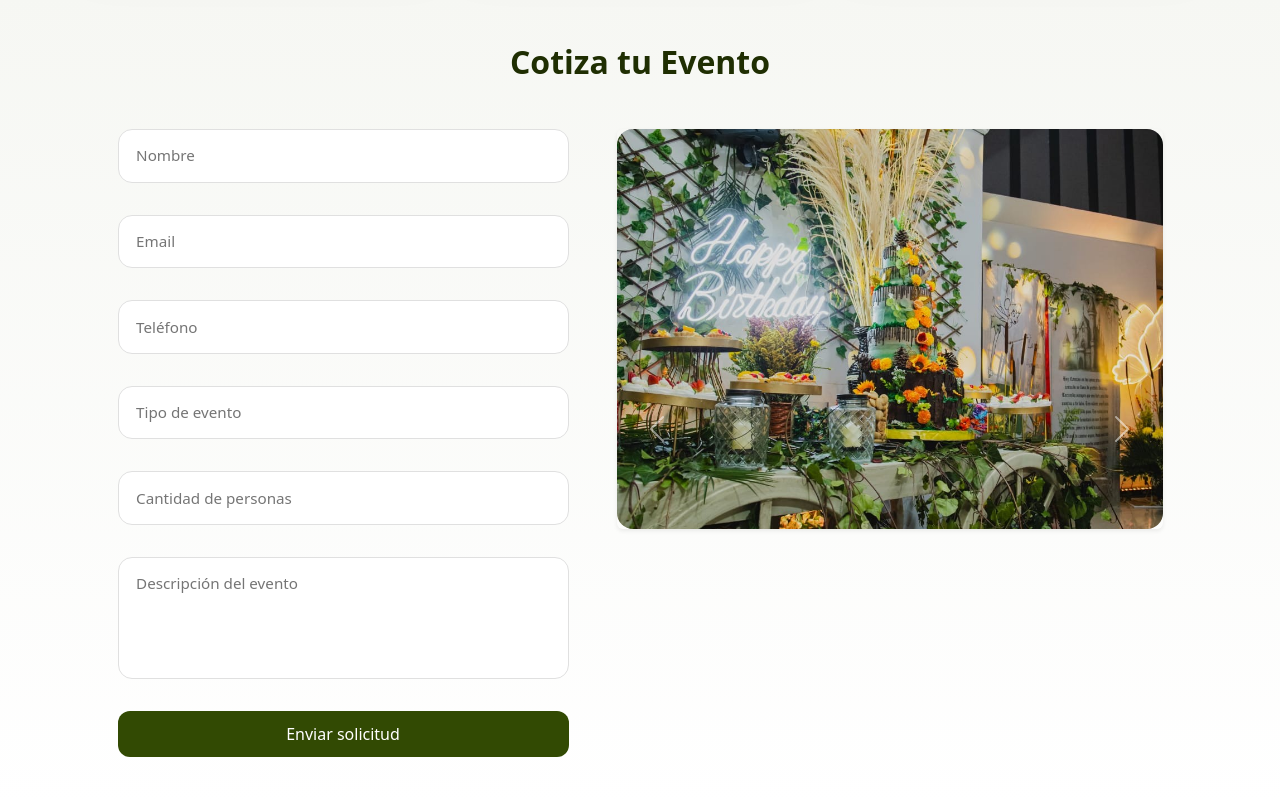
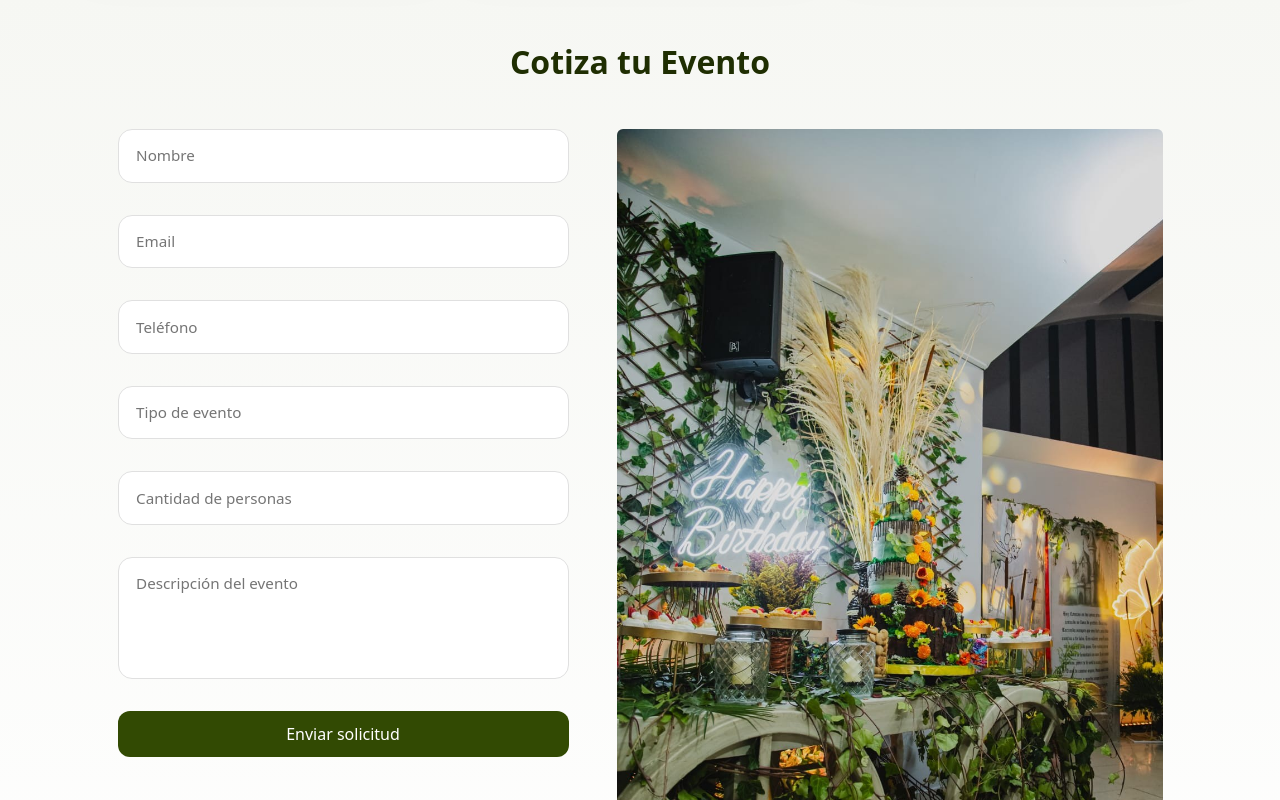
Before and after one commit to Kamilo1986/event-design, a React (Vite) app: page / in a window 1280 px wide. Shown: the part 880-1680 px from the top of the page. Built offline with nearby package versions, Linux system fonts and the light colour scheme.

Commit message:
modificacion formulario

```diff
--- a/src/components/ContactForm.jsx
+++ b/src/components/ContactForm.jsx
@@ -1,9 +1,9 @@
 import React, { useState, useEffect } from "react";
 import "../styles/ContactForm.css";
-import 'bootstrap/dist/css/bootstrap.min.css';
-import 'bootstrap/dist/js/bootstrap.bundle.min.js';
+import "bootstrap/dist/css/bootstrap.min.css";
+import "bootstrap/dist/js/bootstrap.bundle.min.js";
 
-// Importa todas las imágenes
+// Imágenes
 import hero1 from "../assets/hero1.jpeg";
 import hero2 from "../assets/hero2.jpeg";
 import hero3 from "../assets/hero3.jpeg";
@@ -30,16 +30,58 @@ const images = [
 
 const ContactForm = () => {
   const [submitted, setSubmitted] = useState(false);
+  const [loading, setLoading] = useState(false);
   const [currentSlide, setCurrentSlide] = useState(0);
 
-  // Carrusel
-  const prevSlide = () =>
-    setCurrentSlide(prev => (prev === 0 ? images.length - 1 : prev - 1));
+  const [formData, setFormData] = useState({
+    nombre: "",
+    email: "",
+    telefono: "",
+    tipoEvento: "",
+    cantidad: "",
+    descripcion: ""
+  });
 
-  const nextSlide = () =>
-    setCurrentSlide(prev => (prev === images.length - 1 ? 0 : prev + 1));
+  const handleChange = (e) => {
+    setFormData({
+      ...formData,
+      [e.target.name]: e.target.value
+    });
+  };
 
-  // Oculta el mensaje luego de 5 segundos (opcional)
+  const handleSubmit = async (e) => {
+    e.preventDefault();
+    setLoading(true);
+
+    try {
+      const res = await fetch("https://eventdesign.com.co/send-mail.php", {
+        method: "POST",
+        headers: { "Content-Type": "application/json" },
+        body: JSON.stringify(formData)
+      });
+
+      const data = await res.json();
+
+      if (data.success) {
+        setSubmitted(true);
+        setFormData({
+          nombre: "",
+          email: "",
+          telefono: "",
+          tipoEvento: "",
+          cantidad: "",
+          descripcion: ""
+        });
+      } else {
+        alert("Error al enviar el mensaje.");
+      }
+    } catch (error) {
+      alert("Error de conexión.");
+    } finally {
+      setLoading(false);
+    }
+  };
+
   useEffect(() => {
     if (submitted) {
       const timer = setTimeout(() => setSubmitted(false), 5000);
@@ -52,38 +94,22 @@ const ContactForm = () => {
       <div className="container">
         <h2 className="contact-title text-center mb-5">Cotiza tu Evento</h2>
 
-        <div className="row justify-content-center align-items-start gap-4">
+        <div className="row justify-content-center gap-4">
 
-          {/* Formulario */}
           <div className="col-12 col-lg-5">
             {!submitted ? (
-              <>
-                <form
-  className="contact-form"
-  action="https://formsubmit.co/capitanmeseros2017@gmail.com"
-  method="POST"
-  target="hidden_iframe"
-  onSubmit={() => setSubmitted(true)}
->
-  <input type="hidden" name="_captcha" value="false" />
-  <input type="hidden" name="_template" value="table" />
-  <input type="hidden" name="_subject" value="Nueva cotización - Event Design" />
+              <form className="contact-form" onSubmit={handleSubmit}>
+                <input name="nombre" value={formData.nombre} onChange={handleChange} className="premium-input mb-3" placeholder="Nombre" required />
+                <input type="email" name="email" value={formData.email} onChange={handleChange} className="premium-input mb-3" placeholder="Email" required />
+                <input name="telefono" value={formData.telefono} onChange={handleChange} className="premium-input mb-3" placeholder="Teléfono" required />
+                <input name="tipoEvento" value={formData.tipoEvento} onChange={handleChange} className="premium-input mb-3" placeholder="Tipo de evento" required />
+                <input type="number" name="cantidad" value={formData.cantidad} onChange={handleChange} className="premium-input mb-3" placeholder="Cantidad de personas" />
+                <textarea name="descripcion" value={formData.descripcion} onChange={handleChange} className="premium-input mb-3" placeholder="Descripción del evento" rows="4" />
 
-  <input name="nombre" className="premium-input mb-3" placeholder="Nombre" required />
-  <input type="email" name="email" className="premium-input mb-3" placeholder="Email" required />
-  <input name="telefono" className="premium-input mb-3" placeholder="Teléfono" required />
-  <input name="tipoEvento" className="premium-input mb-3" placeholder="Tipo de evento" required />
-  <input type="number" name="cantidad" className="premium-input mb-3" placeholder="Cantidad de personas" />
-  <textarea name="descripcion" className="premium-input mb-3" placeholder="Descripción del evento" rows="4" />
-
-  <button type="submit" className="btn-olive w-100">
-    Enviar solicitud
-  </button>
-</form>
-
-<iframe name="hidden_iframe" style={{ display: "none" }} />
-
-              </>
+                <button type="submit" className="btn-olive w-100" disabled={loading}>
+                  {loading ? "Enviando..." : "Enviar solicitud"}
+                </button>
+              </form>
             ) : (
               <div className="thank-you-message text-center p-4 fade-in">
                 <h3>¡Gracias por tu solicitud! 🎉</h3>
@@ -92,43 +118,8 @@ const ContactForm = () => {
             )}
           </div>
 
-          {/* Carrusel */}
           <div className="col-12 col-lg-6">
-            <div className="carousel-container position-relative">
-              <div className="carousel-inner rounded shadow-sm">
-                {images.map((img, idx) => (
-                  <div
-                    key={idx}
-                    className={`carousel-item ${idx === currentSlide ? "active" : ""}`}
-                    style={{ display: idx === currentSlide ? "block" : "none" }}
-                  >
-                    <img
-                      src={img}
-                      className="d-block w-100"
-                      alt={`Evento ${idx + 1}`}
-                    />
-                  </div>
-                ))}
-              </div>
-
-              <button
-                className="carousel-control-prev"
-                type="button"
-                onClick={prevSlide}
-                style={{ position: "absolute", top: "50%", left: 0 }}
-              >
-                <span className="carousel-control-prev-icon" />
-              </button>
-
-              <button
-                className="carousel-control-next"
-                type="button"
-                onClick={nextSlide}
-                style={{ position: "absolute", top: "50%", right: 0 }}
-              >
-                <span className="carousel-control-next-icon" />
-              </button>
-            </div>
+            <img src={images[currentSlide]} className="w-100 rounded" alt="Evento" />
           </div>
 
         </div>
```
